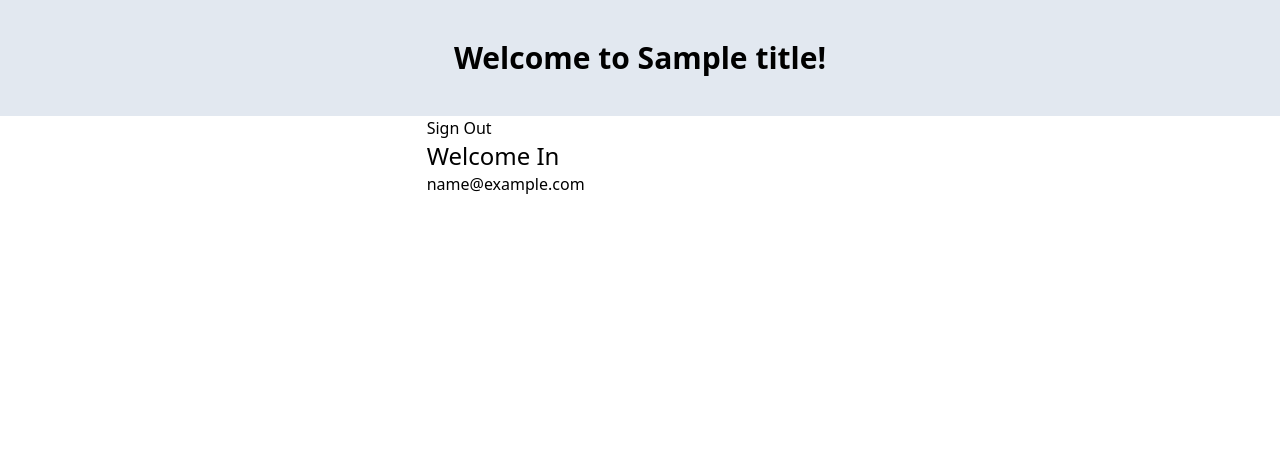
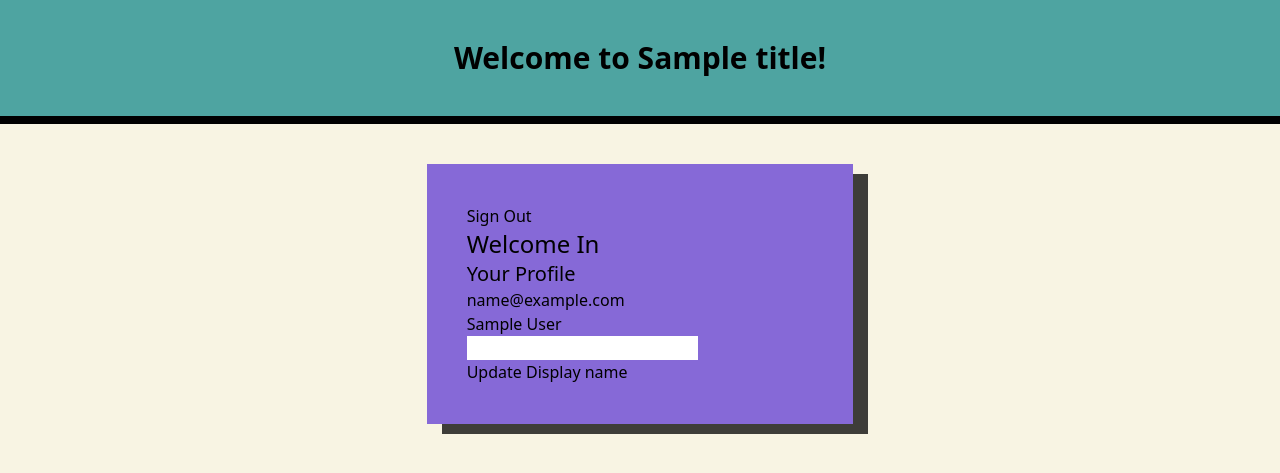
Before and after one commit to christ-offer/fastapi-supabase-htmx-playground, a FastAPI app: template templates/index.html in a window 1280 px wide. Shown: the top 473 px of the page. Run offline with FastAPI, Linux system fonts and the light colour scheme; the template is opened without the code that fills it: most values are stand-ins (such as "Sample title", 1, 10 or a date in 2020); parts of the project's set-up code (start-up, migrations or seed data) failed here and were passed over; some libraries are stand-ins or nearby versions.

Commit message:
added in requirements file, also workaround for no RLS in the supabase-py lib

```diff
--- a/main.py
+++ b/main.py
@@ -17,10 +17,37 @@ templates = Jinja2Templates(directory="templates")
 async def index(request: Request):
     try:
         data = supa.auth.get_user()
-        return templates.TemplateResponse(
-            "index.html",
-            {"request": request, "title": "Logged In!", "data": data},
-        )
+        if data.user:
+            profile = (
+                supa.table("profile")
+                .select("*")
+                .eq("id", data.user.id)
+                .single()
+                .execute()
+            )
+            print(profile)
+            if profile:
+                print("Profile is not empty.")
+                return templates.TemplateResponse(
+                    "index.html",
+                    {
+                        "request": request,
+                        "title": "Logged In!",
+                        "data": data.user.email,
+                        "profile": profile,
+                    },
+                )
+            else:
+                print("Profile is empty.")
+                return templates.TemplateResponse(
+                    "index.html",
+                    {
+                        "request": request,
+                        "title": "Logged In!",
+                        "data": "Empty profile",
+                    },
+                )
+
     except Exception as e:
         print("Error: ", e)
         return RedirectResponse(url="/auth", status_code=302)
@@ -39,10 +66,12 @@ async def signup(request: Request, email: str = Form(...), password: str = Form(
     if email and password:
         print("Signing up...")
         try:
-            supa.auth.sign_up({"email": email, "password": password})
+            print("Email: ", email)
+            print("Password: ", password)
+            user = supa.auth.sign_up({"email": email, "password": password})
             return templates.TemplateResponse(
                 "partials/auth/signup/signup_success.html",
-                {"request": request, "email": email, "password": password},
+                {"request": request, "email": user},
             )
         except Exception as e:
             print("Error: ", e)
--- a/templates/base.html
+++ b/templates/base.html
@@ -14,13 +14,35 @@
     <script src="https://cdn.tailwindcss.com"></script>
     <script src="//unpkg.com/alpinejs" defer></script>
     <link rel="stylesheet" href="/static/styles.css" />
+    <script>
+      tailwind.config = {
+        theme: {
+          extend: {
+            colors: {
+              brutalgreen: "#4ea4a1",
+              brutalyellow: "#fcc52c",
+              clifford: "#da373d",
+              brutalpurple: "#8669d7",
+              antiquepaper: "#f8f4e3",
+            },
+            boxShadow: {
+              brutal: "15px 10px 0px 0px rgba(0,0,0,0.75)",
+            },
+          },
+        },
+      };
+    </script>
     <title>{% block title %}{{ title }}{% endblock title %}</title>
   </head>
-  <body class="bg-white grid grid-cols-12">
-    <header class="col-start-1 col-end-13 bg-slate-200 py-10">
+  <body class="bg-antiquepaper grid grid-cols-12">
+    <header
+      class="col-start-1 col-end-13 bg-brutalgreen border-b-black border-b-8 py-10"
+    >
       <h1 class="text-3xl font-bold text-center">Welcome to {{ title }}!</h1>
     </header>
-    <main class="col-start-5 col-end-9 main">
+    <main
+      class="col-start-5 col-end-9 main bg-brutalpurple p-10 mt-10 shadow-brutal"
+    >
       {% block content %} {% endblock content %}
     </main>
   </body>
--- a/templates/index.html
+++ b/templates/index.html
@@ -1,5 +1,8 @@
-{# templates/index.html #} {% extends "base.html" %} {% block title %}{{ title
-}}{% endblock title %} {% block content %}
+<!-- prettier-ignore -->
+{# templates/index.html #}
+{% extends "base.html" %}
+{% block title %} {{ title }} {% endblock title %}
+{% block content %}
 <div>
   <button
     hx-post="signout"
@@ -10,7 +13,17 @@
   </button>
   <div>
     <h1 class="text-2xl">Welcome In</h1>
-    <p class="text-s">{{ data.user.email }}</p>
+    <h2 class="text-xl">Your Profile</h2>
+    <p class="text-s">{{ profile.data.email }}</p>
+    <p id="display_name" class="text-s">{{ profile.data.display_name }}</p>
+    <input type="text" name="display_name" id="display_name" />
+    <button
+      hx-post="/update_display_name"
+      hx-target="#display_name"
+      hx-swap="innerHTML"
+    >
+      Update Display name
+    </button>
   </div>
 </div>
 {% endblock content %}
--- a/templates/partials/auth/signup/signup.html
+++ b/templates/partials/auth/signup/signup.html
@@ -12,10 +12,11 @@
     placeholder="Password"
   />
   <button
-    class="mb-2 px-8 py-2 bg-gray-200"
+    class="mb-2 px-8 py-2 bg-antiquepaper"
     hx-post="/signup"
     hx-target=".content"
   >
     Sign Up
   </button>
+  <div class="content"></div>
 </form>
--- a/templates/partials/auth/signup/signup_success.html
+++ b/templates/partials/auth/signup/signup_success.html
@@ -1,3 +1,3 @@
-<h1>Success!</h1>
-<p>{{email}}</p>
-<p>{{password}}</p>
+<h1>
+  Success! Please check your email for a confirmation link before logging in.
+</h1>
```
Also changed, not shown: requirements.txt (added, +35 -0 lines), templates/auth.html (+7 -4 lines).
